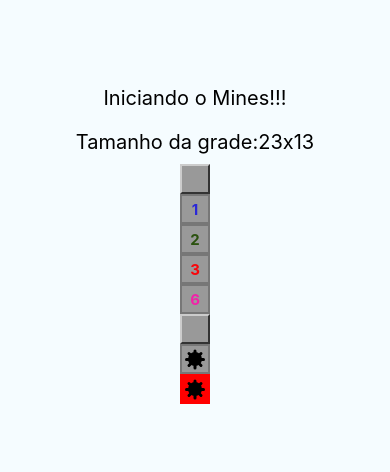
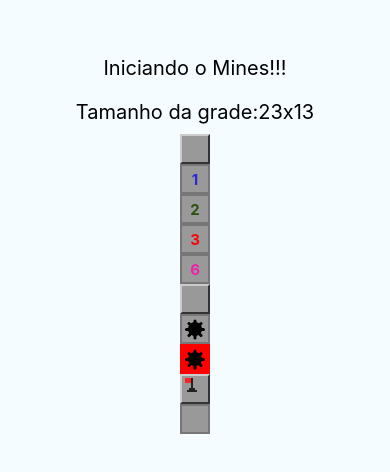
Before and after one commit to johannh22/CursoReactNativeApps, a React Native app in the folder mines/: screen / in a window 390 px wide. Shown: the part 182-654 px from the top of the page. Built offline with nearby package versions, Linux system fonts and the light colour scheme.

Commit message:
Componente Flag

```diff
--- a/mines/App.js
+++ b/mines/App.js
@@ -11,9 +11,9 @@
   render() {
     return (
       <SafeAreaView style={styles.container}>
-        <Text style={styles.welcome}>Iniciando o Mines!!!</Text>
-        <Text style={styles.welcome}>Tamanho da grade:
-           {params.getRowsAmount()}x{params.getColumnsAmount()}</Text>
+      <Text style={styles.welcome}>Iniciando o Mines!!!</Text>
+      <Text style={styles.welcome}>Tamanho da grade:
+         {params.getRowsAmount()}x{params.getColumnsAmount()}</Text>
         <Field />
         <Field open nearMines={1} />
         <Field open nearMines={2} />
@@ -22,10 +22,13 @@
         <Field mined />
         <Field mined open />
         <Field mined open exploded />
+        <Field flagged />
+        <Field flagged open />
       </SafeAreaView>
     );
   }
 }
+
 
 const styles = StyleSheet.create({
   container: {
--- a/mines/src/components/Field.js
+++ b/mines/src/components/Field.js
@@ -2,14 +2,16 @@
 import { Text, View, StyleSheet } from 'react-native'
 import params from '../params'
 import Mine from './Mine'
+import Flag from './Flag'
 
 export default props => {
-    const { mined, open, nearMines, exploded } = props
+    const { mined, open, nearMines, exploded, flagged } = props
 
     const styleField = [styles.field]
     if (open) styleField.push(styles.open)
     if (exploded) styleField.push(styles.exploded)
-    if (styleField.length === 1) styleField.push(styles.regular)
+    if (flagged) styleField.push(styles.flagged)
+    if (!open && !exploded) styleField.push(styles.regular)
 
     let color = null
     if (nearMines > 0) {
@@ -26,6 +28,7 @@
                     {nearMines}
                 </Text> : false}
             {mined && open ? <Mine /> : false}
+            {flagged && !open ? <Flag /> : false}
         </View>
     )
 }
--- /dev/null
+++ b/mines/src/components/Flag.js
@@ -0,0 +1,71 @@
+import React from 'react';
+import { View, StyleSheet } from 'react-native';
+
+export default props => {
+  return (
+    <View style={styles.container}>
+      <View style={[styles.flagpole, props.bigger ? styles.flagpoleBigger : null]} />
+      <View style={[styles.flag, props.bigger ? styles.flagBigger : null]} />
+      <View style={[styles.base1, props.bigger ? styles.base1Bigger : null]} />
+      <View style={[styles.base2, props.bigger ? styles.base2Bigger : null]} />
+    </View>
+  )
+}
+
+const styles = StyleSheet.create({
+  container: {
+    marginTop: 2,
+  },
+  flagpole: {
+    position: 'absolute',
+    height: 14,
+    width: 2,
+    backgroundColor: '#222',
+    marginLeft: 9,
+  },
+  flag: {
+    position: 'absolute',
+    height: 5,
+    width: 6,
+    backgroundColor: '#F22',
+    marginLeft: 3,
+  },
+  base1: {
+    position: 'absolute',
+    height: 2,
+    width: 6,
+    backgroundColor: '#222',
+    marginLeft: 7,
+    marginTop: 10,
+  },
+  base2: {
+    position: 'absolute',
+    height: 2,
+    width: 10,
+    backgroundColor: '#222',
+    marginLeft: 5,
+    marginTop: 12,
+  },
+  flagpoleBigger: {
+    height: 28,
+    width: 4,
+    marginLeft: 16,
+  },
+  flagBigger: {
+    height: 10,
+    width: 14,
+    marginLeft: 3,
+  },
+  base1Bigger: {
+    height: 4,
+    width: 12,
+    marginLeft: 12,
+    marginTop: 20,
+  },
+  base2Bigger: {
+    height: 4,
+    width: 20,
+    marginLeft: 8,
+    marginTop: 24,
+  },
+})
```
